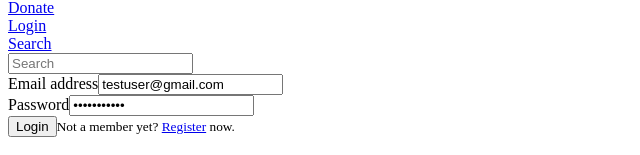
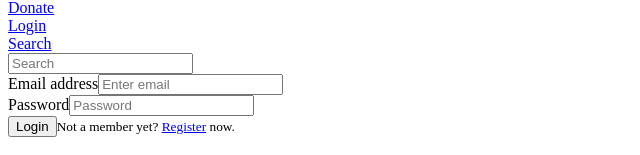
Before and after one commit to NSquale21/full-stack-blog, a React app: page /login in a window 1280 px wide. Shown: the part 247-402 px from the top of the page, without its empty margins (0-640 px from the left). Built offline with nearby package versions, Linux system fonts and the light colour scheme.

Commit message:
Delete default login credentials

```diff
--- a/src/client/components/LoginForm.tsx
+++ b/src/client/components/LoginForm.tsx
@@ -7,10 +7,7 @@ const LoginForm = () => {
 
 	const history = useHistory();
 
-	const [values, setValues] = React.useState<{ [key: string]: string }>({
-		email: 'testuser@gmail.com',
-		password: 'password123'
-	});
+	const [values, setValues] = React.useState<{ [key: string]: string }>({});
 
 	const handleChange = (e: React.ChangeEvent<HTMLInputElement>) => {
 		e.persist();
```
